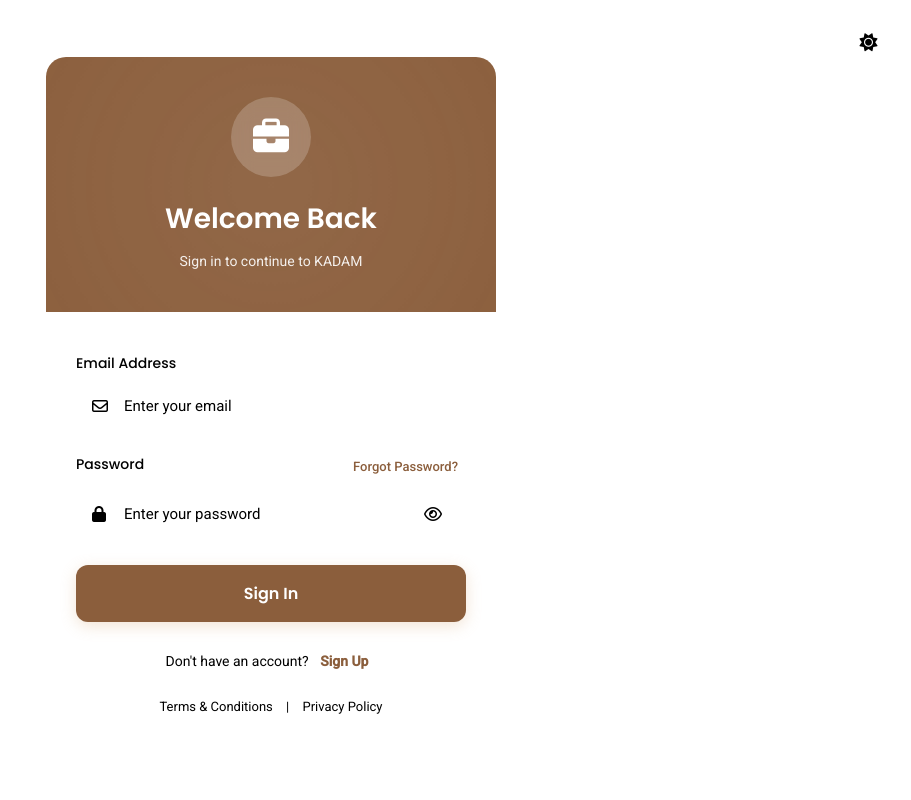
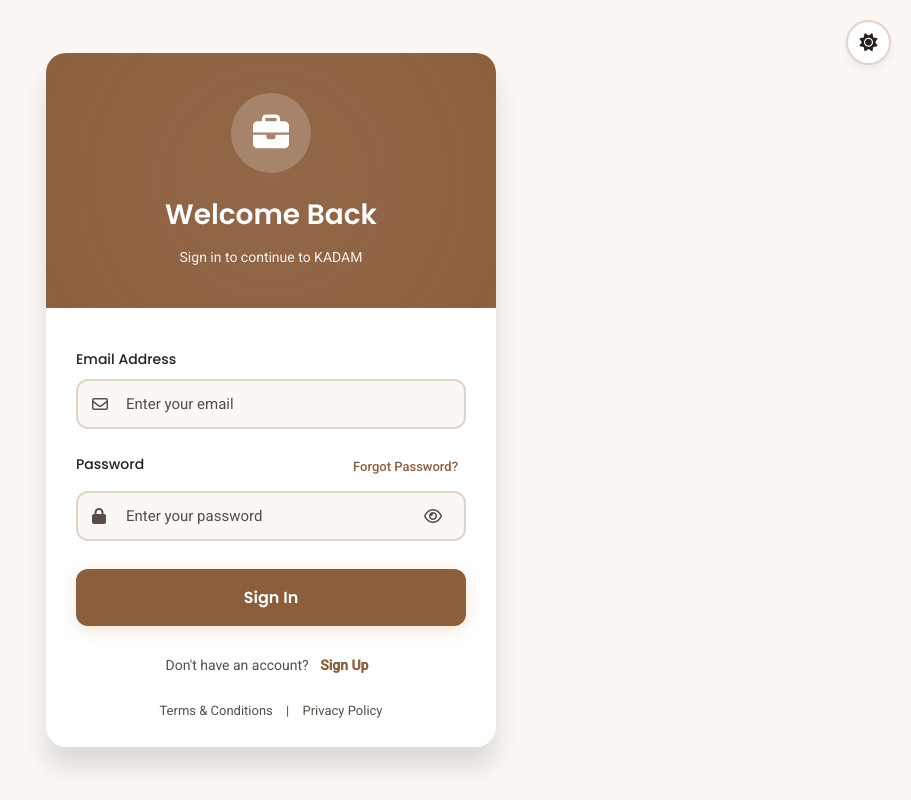
Before and after one commit to zenithkandel/kadam, a PHP site: page /login.html in a window 1280 px wide. Shown: the whole page, without its empty margins (369-1280 px from the left). Run offline with PHP 8.4, Linux system fonts and the light colour scheme.

Commit message:
style: add feedback colors and legacy aliases for improved theme consistency

```diff
--- a/style.css
+++ b/style.css
@@ -10,9 +10,16 @@
   --accent-color: #C8A789;
   --accent-dark: #A6866F;
 
-  --text-color: #26211E;
-  --text-light: #584E47;
+	/* Feedback colors */
+	--success-color: #4B8B6A;
+	--warning-color: #C58A3B;
+	--error-color: #C75B5B;
 
+	/* Text */
+	--text-color: #26211E;
+	--text-light: #584E47;
+
+	/* Backgrounds & surfaces */
   --background-color: #FAF7F4;
   --background-light: #FFFFFF;
   --background-dark: #EDE4DD;
@@ -23,6 +30,19 @@
 
   --card-bg: #FFFFFF;
   --card-border: #E1D4CA;
+
+	/* Legacy aliases for older page CSS */
+	--text-primary: var(--text-color);
+	--text-secondary: var(--text-light);
+	--bg-white: var(--background-light);
+	--bg-light: var(--background-color);
+	--bg-cream: var(--background-dark);
+	--surface-color: var(--card-bg);
+	--border-color: var(--card-border);
+	--shadow-sm: 0 1px 2px rgba(0,0,0,0.04);
+	--shadow-md: 0 4px 6px rgba(0,0,0,0.06);
+	--shadow-lg: 0 10px 15px rgba(0,0,0,0.09);
+	--shadow-xl: 0 20px 25px rgba(0,0,0,0.12);
 }
 
 :root[data-theme="dark"] {
@@ -33,9 +53,16 @@
   --accent-color: #AF8E74;
   --accent-dark: #7B604D;
 
-  --text-color: #FFF7F1;
-  --text-light: #D8C8BF;
+	/* Feedback colors */
+	--success-color: #4B8B6A;
+	--warning-color: #C58A3B;
+	--error-color: #C75B5B;
 
+	/* Text */
+	--text-color: #FFF7F1;
+	--text-light: #D8C8BF;
+
+	/* Backgrounds & surfaces */
   --background-color: #171311;
   --background-light: #211C19;
   --background-dark: #0C0A09;
@@ -46,6 +73,19 @@
 
   --card-bg: #211C19;
   --card-border: #2F2621;
+
+	/* Legacy aliases for older page CSS */
+	--text-primary: var(--text-color);
+	--text-secondary: var(--text-light);
+	--bg-white: var(--background-light);
+	--bg-light: var(--background-color);
+	--bg-cream: var(--background-dark);
+	--surface-color: var(--card-bg);
+	--border-color: var(--card-border);
+	--shadow-sm: 0 1px 2px rgba(0,0,0,0.4);
+	--shadow-md: 0 4px 6px rgba(0,0,0,0.45);
+	--shadow-lg: 0 10px 15px rgba(0,0,0,0.55);
+	--shadow-xl: 0 20px 25px rgba(0,0,0,0.65);
 }
 
 :root{
```
